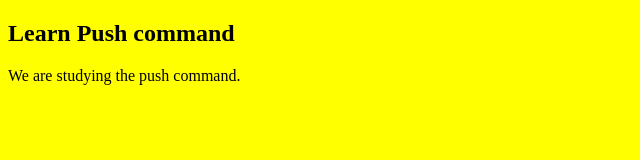
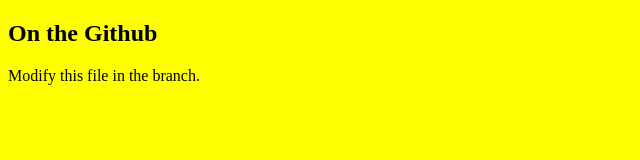
Before and after one commit to cr2003/yaoray-repo, a plain HTML site: page index.html in a window 1280 px wide. Shown: the whole page, without its empty margins (0-640 px from the left). Drawn offline with Linux system fonts and the light colour scheme.

Commit message:
Update index.html in branch
<h2>On the Github</h2>
<p>Modify this file in the branch.</p>

```diff
--- a/index.html
+++ b/index.html
@@ -4,7 +4,7 @@
 <link rel="stylesheet" href="bgcolor.css">
 </head>
 <body>
-<h2>Learn Push command</h2>
-<p>We are studying the push command.</p>
+<h2>On the Github</h2>
+<p>Modify this file in the branch.</p>
 </body>
 </html>
```
